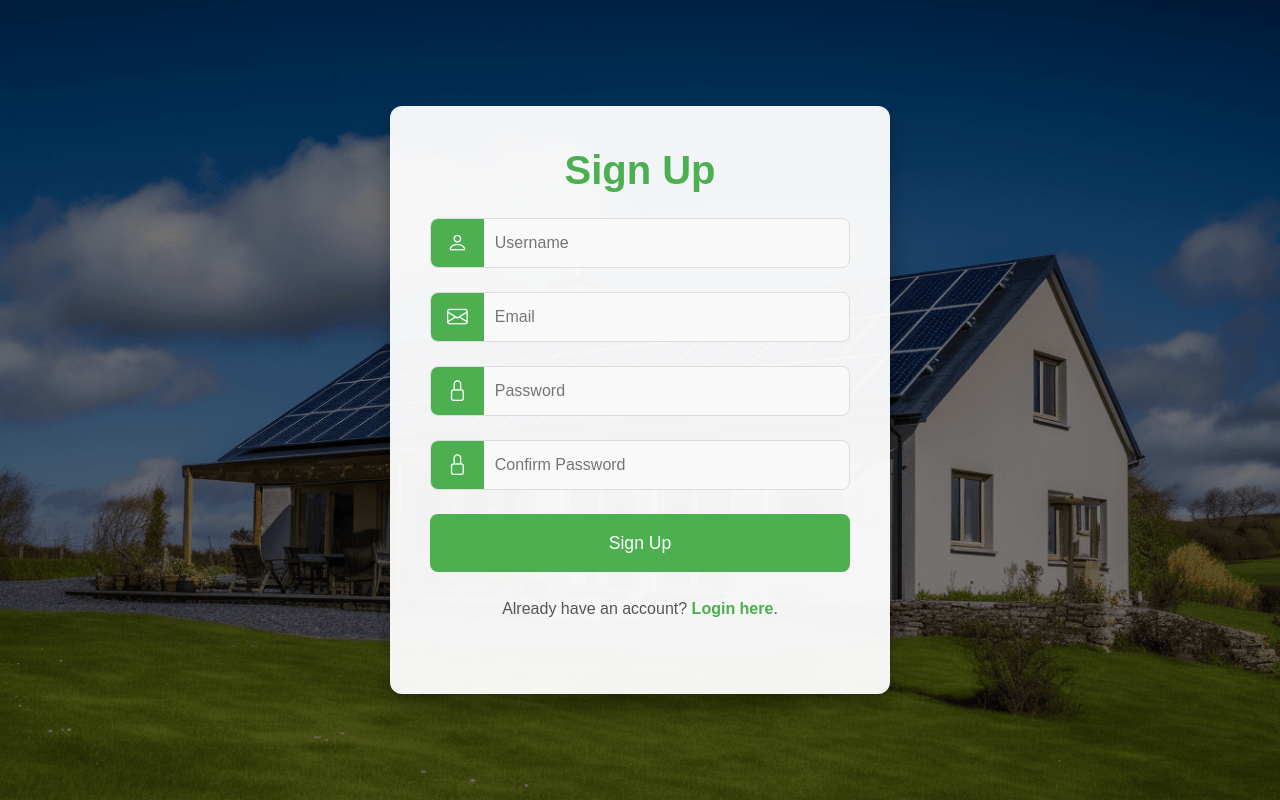
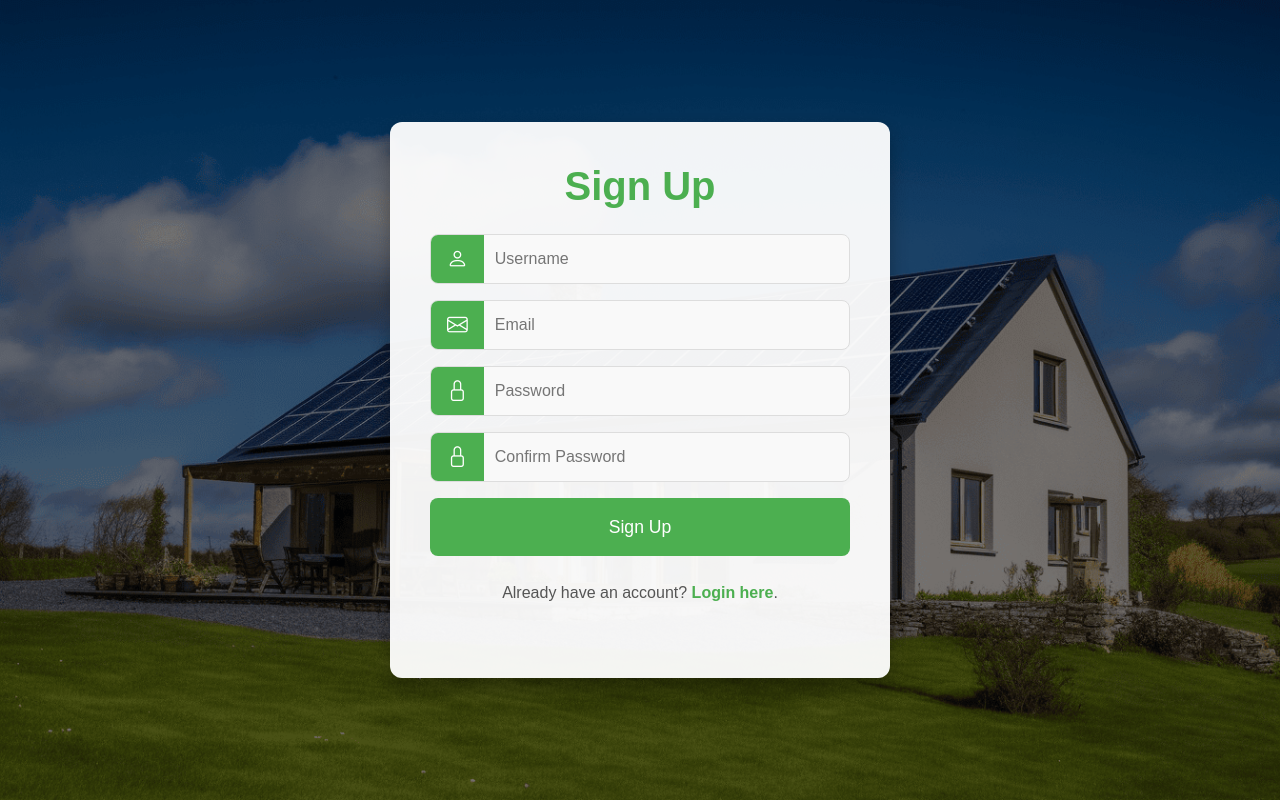
Before and after one commit to VisarGjema1/simplePage, an Angular app: page /signUp in a window 1280 px wide. Built offline with nearby package versions, Linux system fonts and the light colour scheme.

Commit message:
fix: resolve error message display issue in login form - Fixed the display of error messages - Ensured that the error messages are positioned correctly at the bottom of the input fields

```diff
--- a/src/app/login/login.component.html
+++ b/src/app/login/login.component.html
@@ -12,14 +12,16 @@
           placeholder="Enter your email"
           required
         />
+      </div>
       <div
         *ngIf="
           loginForm.get('email')?.invalid && loginForm.get('email')?.touched
         "
+        class="error"
       >
-          <small class="error">Valid email is required.</small>
+        <small>Valid email is required.</small>
       </div>
-      </div>
+
       <div class="input-group">
         <div class="input-icon">
           <i class="bi bi-lock"></i>
@@ -30,15 +32,17 @@
           placeholder="Enter your password"
           required
         />
+      </div>
       <div
         *ngIf="
           loginForm.get('password')?.invalid &&
           loginForm.get('password')?.touched
         "
+        class="error"
       >
-          <small class="error">Password is required.</small>
+        <small>Password is required.</small>
       </div>
-      </div>
+
       <button type="submit" [disabled]="loginForm.invalid">Login</button>
     </form>
     <div class="haveAccount">
--- a/src/app/login/login.component.scss
+++ b/src/app/login/login.component.scss
@@ -58,22 +58,22 @@ body {
   }
 
   .input-group {
+    margin-top: 1rem;
     display: flex;
     align-items: center;
-    margin-bottom: 1.5rem;
     border: 1px solid #ddd;
     border-radius: 8px;
     overflow: hidden;
     background-color: #f9f9f9;
-    height: 50px; // Set the height of the input group
+    height: 50px;
 
     input {
       flex: 1;
-      padding: 0.75rem; // Adjust padding to make the input field height match the icon
+      padding: 0.75rem;
       border: none;
       font-size: 1rem;
       background: none;
-      height: 100%; // Make sure the input field takes up full height
+      height: 100%;
 
       &:focus {
         outline: none;
@@ -92,7 +92,14 @@ body {
     }
   }
 
+  .error {
+    color: #f44336;
+    font-size: 0.85rem;
+    margin-top: 0;
+    text-align: left;
+  }
   button {
+    margin-top: 1rem;
     padding: 1rem 1.5rem;
     background-color: #4caf50;
     color: white;
--- a/src/app/sign-up/sign-up.component.html
+++ b/src/app/sign-up/sign-up.component.html
@@ -23,6 +23,7 @@
           underscores.</small
         >
       </div>
+
       <div class="input-group">
         <div class="input-icon">
           <i class="bi bi-envelope"></i>
@@ -43,7 +44,6 @@
         >
       </div>
 
-      <!-- Password Field -->
       <div class="input-group">
         <div class="input-icon">
           <i class="bi bi-lock"></i>
@@ -90,11 +90,8 @@
         <small>Passwords do not match.</small>
       </div>
 
-      <!-- Submit Button -->
       <button type="submit" [disabled]="signUpForm.invalid">Sign Up</button>
     </form>
-
-    <!-- Login Link -->
     <div class="haveAccount">
       <p>Already have an account? <a routerLink="/login">Login here</a>.</p>
     </div>
```
Lines whose indentation alone changed are shown as unchanged.
